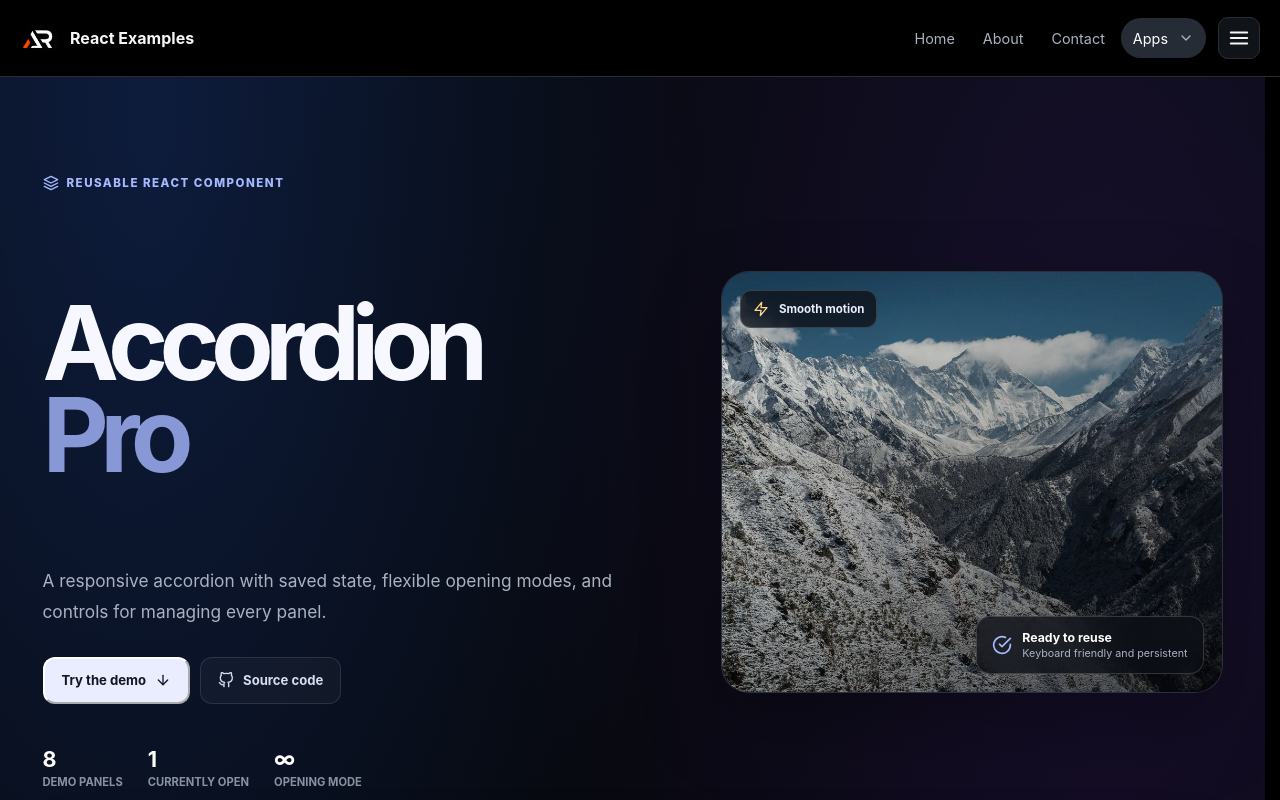
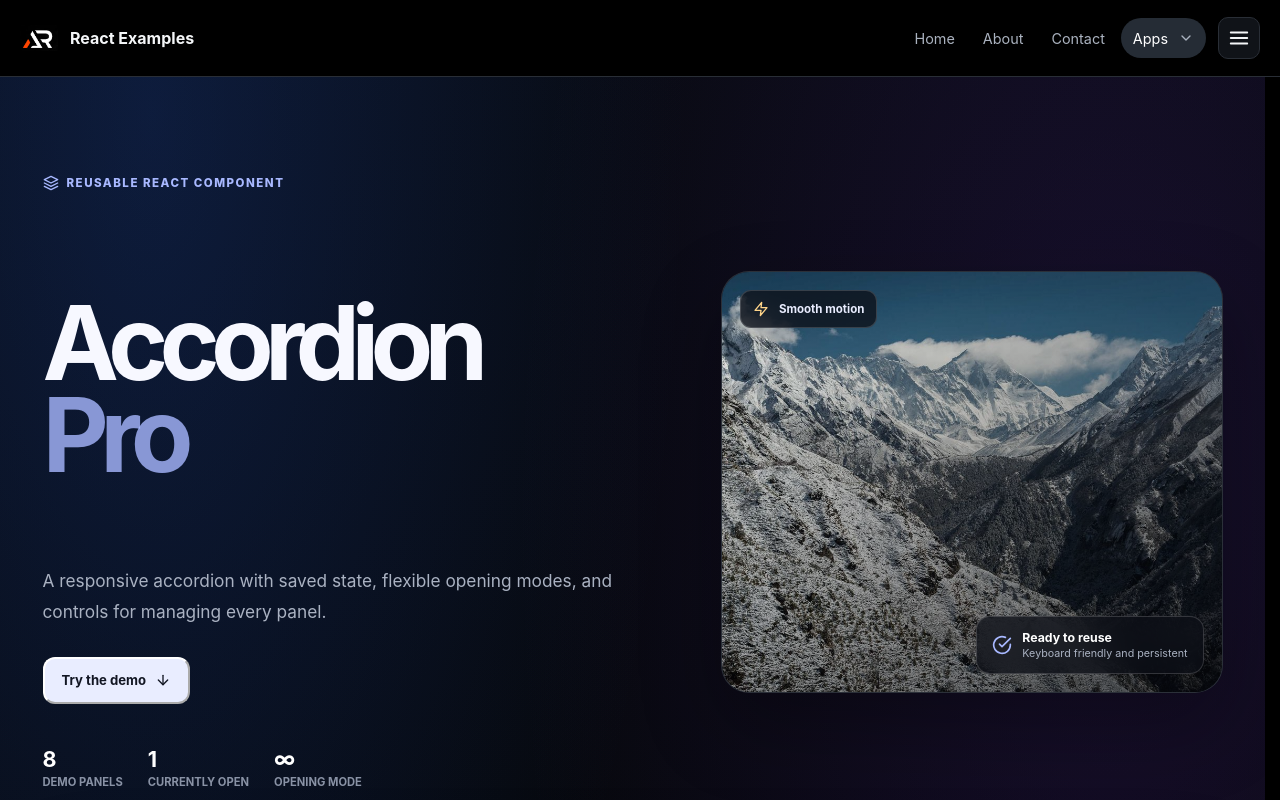
Before and after one commit to a2rp/react-examples, a React (Vite) app: page /apps/accordion-pro in a window 1280 px wide. Shown: the top 800 px of the page. Built offline with nearby package versions, Linux system fonts and the light colour scheme.

Commit message:
Remove source code link from Accordion Pro

```diff
--- a/src/pages/apps/accordion-pro/index.jsx
+++ b/src/pages/apps/accordion-pro/index.jsx
@@ -1,5 +1,5 @@
 import { useMemo } from "react";
-import { FiArrowDown, FiCheckCircle, FiGithub, FiLayers, FiZap } from "react-icons/fi";
+import { FiArrowDown, FiCheckCircle, FiLayers, FiZap } from "react-icons/fi";
 
 import Accordion from "./components/accordion";
 import BackToTop from "./components/back-to-top";
@@ -111,18 +111,10 @@ function AccordionProPage() {
                                 className={styles.primaryAction}
                                 type="button"
                                 onClick={scrollToAccordion}
-                            >
-                                Try the demo <FiArrowDown aria-hidden="true" />
-                            </button>
-                            <a
-                                className={styles.secondaryAction}
-                                href="https://github.com/a2rp/accordion-pro"
-                                target="_blank"
-                                rel="noopener noreferrer"
-                            >
-                                <FiGithub aria-hidden="true" /> Source code
-                            </a>
-                        </div>
+                        >
+                            Try the demo <FiArrowDown aria-hidden="true" />
+                        </button>
+                    </div>
 
                         <div className={styles.stats}>
                             <div>
--- a/src/pages/apps/accordion-pro/style.module.css
+++ b/src/pages/apps/accordion-pro/style.module.css
@@ -62,8 +62,7 @@
                     gap: 10px;
                     margin-top: 30px;
 
-                    .primaryAction,
-                    .secondaryAction {
+                    .primaryAction {
                         display: inline-flex;
                         min-height: 47px;
                         align-items: center;
@@ -74,7 +73,6 @@
                         cursor: pointer;
                         font-size: 0.82rem;
                         font-weight: 750;
-                        text-decoration: none;
                         transition: box-shadow 180ms ease, text-shadow 180ms ease;
 
                         svg {
@@ -93,16 +91,6 @@
                         }
                     }
 
-                    .secondaryAction {
-                        border: 1px solid rgba(255, 255, 255, 0.11);
-                        background: rgba(255, 255, 255, 0.035);
-                        color: #d7ddf1;
-
-                        &:hover {
-                            box-shadow: 0 12px 28px rgba(148, 167, 255, 0.16);
-                            text-shadow: 0 0 12px rgba(148, 167, 255, 0.45);
-                        }
-                    }
                 }
 
                 .stats {
@@ -274,8 +262,7 @@
                         display: grid;
                         grid-template-columns: 1fr;
 
-                        .primaryAction,
-                        .secondaryAction {
+                        .primaryAction {
                             width: 100%;
                         }
                     }
```
